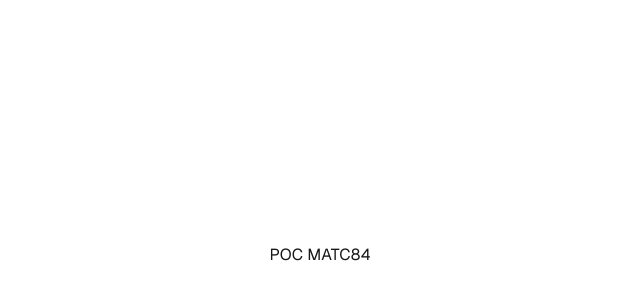
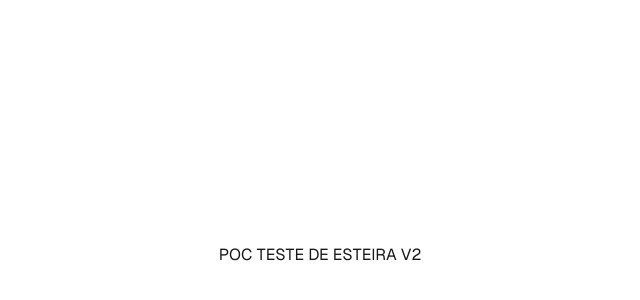
Before and after one commit to Rezende123/react-deployment-poc, a Next.js app: page / in a window 1280 px wide. Shown: the part 146-446 px from the top of the page, without its empty margins (320-960 px from the left). Built offline with nearby package versions, Linux system fonts and the light colour scheme.

Commit message:
Atualiza texto página index

```diff
--- a/src/pages/index.tsx
+++ b/src/pages/index.tsx
@@ -19,7 +19,7 @@ export default function Home() {
         className={`${styles.page} ${geistSans.variable} ${geistMono.variable}`}
       >
         <main className={styles.main}>
-          POC MATC84
+          POC TESTE DE ESTEIRA V2
         </main>
       </div>
     </>
```
